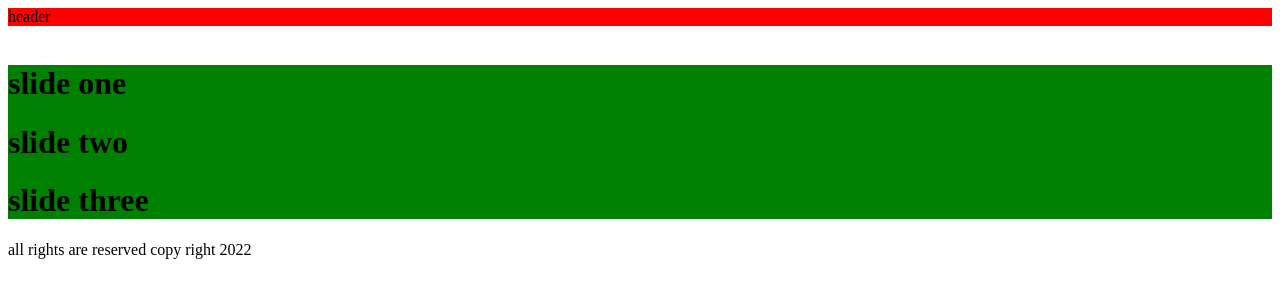
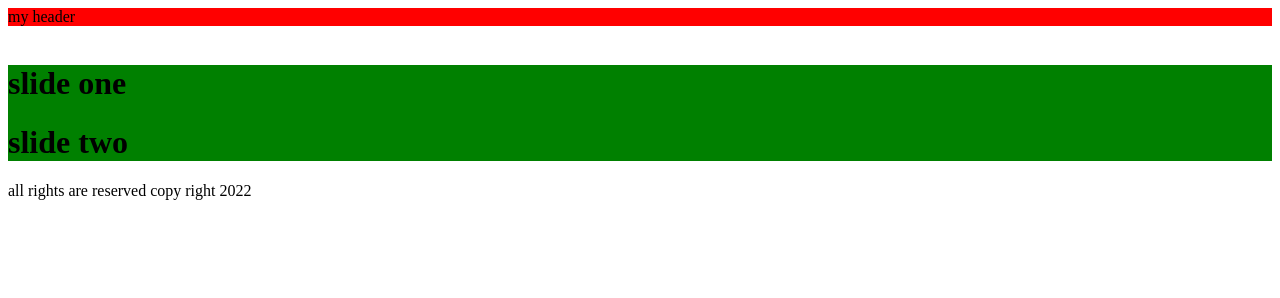
Before and after one commit to shahryar1382/git-project, a plain HTML site: page index.html in a window 1280 px wide. Drawn offline with Linux system fonts and the light colour scheme.

Commit message:
some changes in dev branch

```diff
--- a/index.html
+++ b/index.html
@@ -9,7 +9,7 @@
 </head>
 <body>
     <header>
-        header
+       my header
     </header>
     <div class="banner">
         <img src="banner.jpg" alt="">
@@ -22,9 +22,6 @@
         <h1>
             slide two
         </h1>
-        <h1>
-            slide three
-        </h1>
     </div>
     <footer>
         all rights are reserved copy right 2022
```
